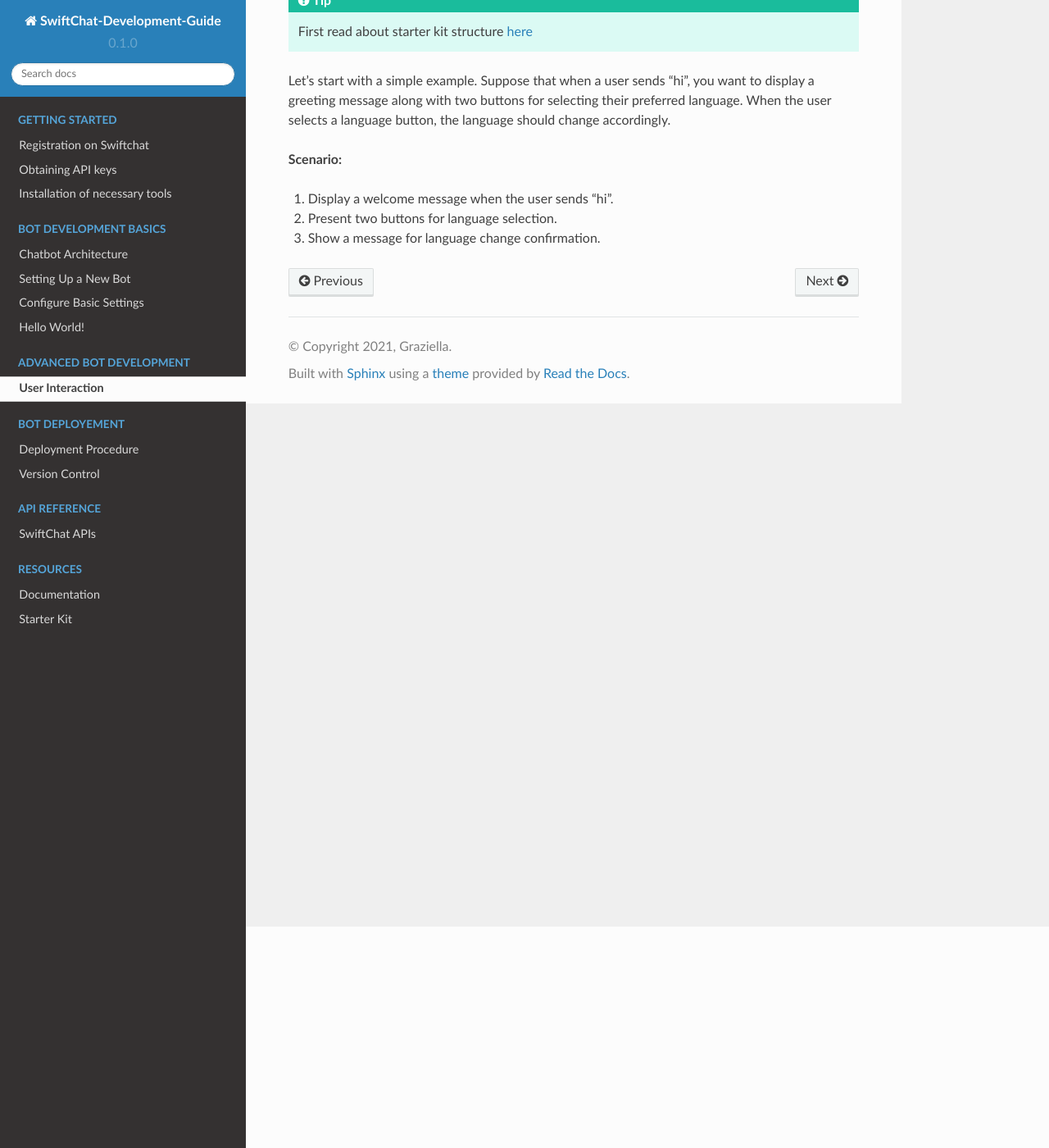
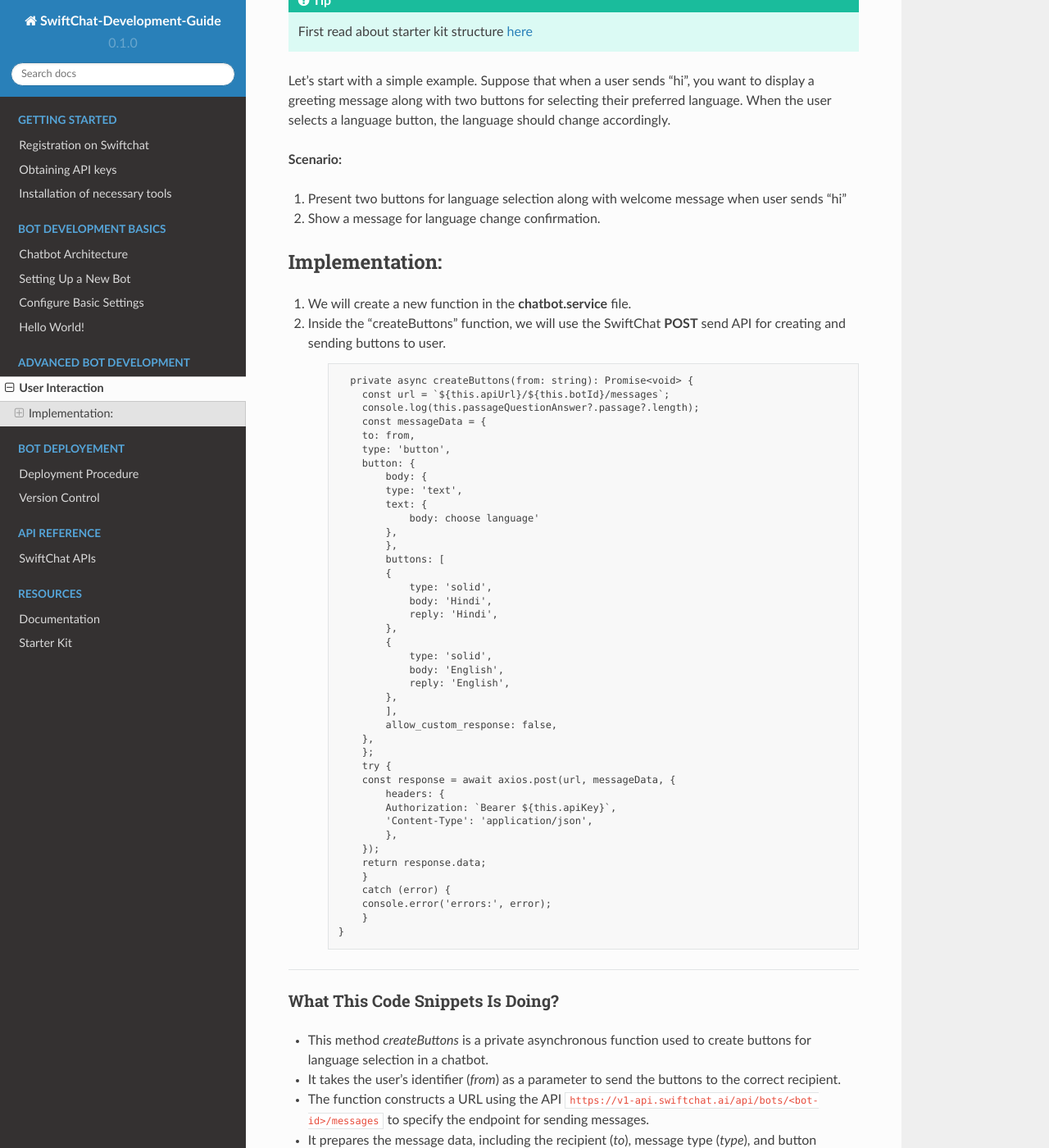
Before and after one commit to Priyanka-sharma181/Chatbot-Development-Guide, a Sphinx documentation site: the page built from docs/source/advance_bot.rst, in a window 1280 px wide and 1400 px high, scrolled down 270 px. Shown: the whole window at 82% size. Built offline with Sphinx 7.4.7 and the Read the Docs theme 2.0.0, drawn with Linux system fonts in a browser that asks for light colours; some of the changed text lies outside the part shown.

Commit message:
advance bot

```diff
--- a/docs/source/advance_bot.rst
+++ b/docs/source/advance_bot.rst
@@ -10,6 +10,72 @@
 
 **Scenario:**
 
-1. Display a welcome message when the user sends "hi".
-2. Present two buttons for language selection.
-3. Show a message for language change confirmation.
+1. Present two buttons for language selection along with welcome message when user sends "hi"
+2. Show a message for language change confirmation.
+
+
+Implementation:
+------------------
+
+1. We will create a new function in the **chatbot.service** file.
+2. Inside the "createButtons" function, we will use the SwiftChat **POST** send API for creating and sending buttons to user.
+
+    .. code-block:: nest
+
+          private async createButtons(from: string): Promise<void> {
+            const url = `${this.apiUrl}/${this.botId}/messages`;
+            console.log(this.passageQuestionAnswer?.passage?.length);
+            const messageData = {
+            to: from,
+            type: 'button',
+            button: {
+                body: {
+                type: 'text',
+                text: {
+                    body: choose language'
+                },
+                },
+                buttons: [
+                {
+                    type: 'solid',
+                    body: 'Hindi',
+                    reply: 'Hindi',
+                },
+                {
+                    type: 'solid',
+                    body: 'English',
+                    reply: 'English',
+                },
+                ],
+                allow_custom_response: false,
+            },
+            };
+            try {
+            const response = await axios.post(url, messageData, {
+                headers: {
+                Authorization: `Bearer ${this.apiKey}`,
+                'Content-Type': 'application/json',
+                },
+            });
+            return response.data;
+            }
+            catch (error) {
+            console.error('errors:', error);
+            }
+        }
+
+----------------------------------------
+
+What This Code Snippets Is Doing?
+^^^^^^^^^^^^^^^^^^^^^^^^^^^^^^^^^^^
+
+- This method `createButtons` is a private asynchronous function used to create buttons for language selection in a chatbot.
+- It takes the user's identifier (`from`) as a parameter to send the buttons to the correct recipient.
+- The function constructs a URL using the API ``https://v1-api.swiftchat.ai/api/bots/<bot-id>/messages`` to specify the endpoint for sending messages.
+- It prepares the message data, including the recipient (`to`), message type (`type`), and button details.
+- The button message body contains a text prompt for the user to choose a language.
+- Two buttons are provided for language selection: "Hindi" and "English".
+- Each button has a solid style (`type: 'solid'`) and a corresponding reply value indicating the selected language (`reply: 'Hindi'` or `reply: 'English'`).
+- The `allow_custom_response` property is set to `false` to restrict users from entering custom responses instead of selecting from the provided buttons.
+- The function sends a POST request to the specified URL with the message data, including the user's authorization token (`Authorization: Bearer ${this.apiKey}`) and the content type (`'Content-Type': 'application/json'`).
+- If the request is successful, it returns the response data; otherwise, it catches any errors and logs them to the console.
```
